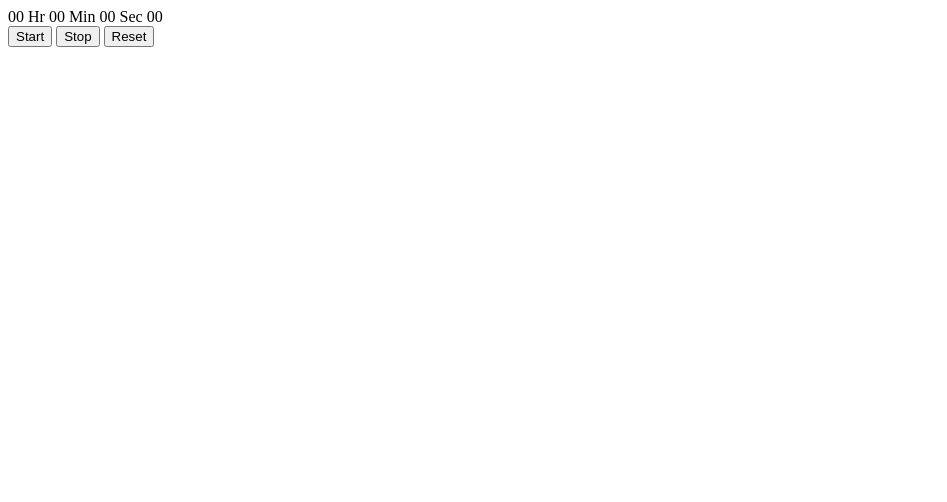
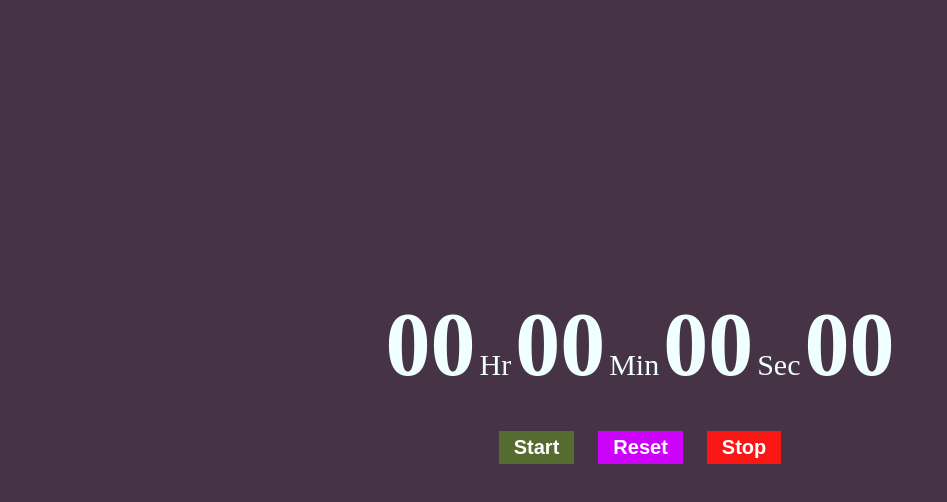
Before and after one commit to Basu-Kumar/StopWatch, a plain HTML site: page index.html in a window 1280 px wide. Shown: the whole page, without its empty margins (0-947 px from the left). Drawn offline with Linux system fonts and the light colour scheme.

Commit message:
page design

```diff
--- a/index.css
+++ b/index.css
@@ -0,0 +1,47 @@
+body{
+    background-color: rgb(70, 51, 70);
+    display: flex;
+    justify-content: center;
+    align-items: center;
+    height: 97vh;
+}
+
+#container{
+    color: azure;
+}
+
+.digit{
+    font-size: 90px;
+    font-weight: bold;
+}
+
+.txt{
+    font-size: 30px;
+}
+
+#btn-container{
+    text-align: center;
+    margin: 35px;
+}
+
+.btn{
+    padding: 5px 15px;
+    font-size: 20px;
+    margin: 0px 10px;
+    color: white;
+    cursor: pointer;
+    border: 0px;
+    font-weight: bold;
+}
+
+#start{
+    background-color: darkolivegreen;
+}
+
+#reset{
+    background-color: rgb(204, 2, 250);
+}
+
+#stop{
+    background-color: rgb(251, 22, 22);
+}
--- a/index.html
+++ b/index.html
@@ -21,8 +21,9 @@
         </div>
         <div id="btn-container">
             <button class="btn" id="start">Start</button>
+            <button class="btn" id="reset">Reset</button>
             <button class="btn" id="stop">Stop</button>
-            <button class="btn" id="reset">Reset</button>
+
         </div>
     </div>
 </body>
```
